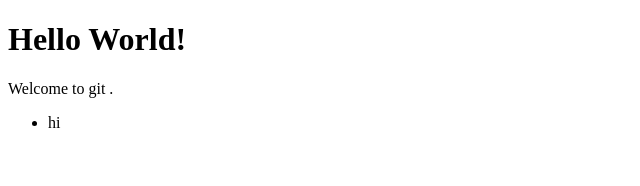
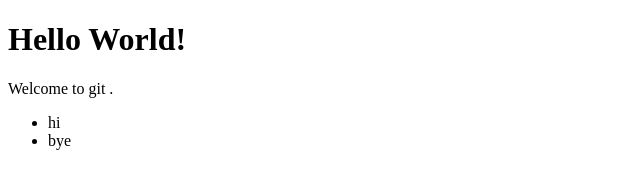
Before and after one commit to jithinsm/firstrepo, a plain HTML site: page index.html in a window 1280 px wide. Shown: the full height of the page, 0-640 px from the left. Drawn offline with Linux system fonts and the light colour scheme.

Commit message:
Add second li tag

```diff
--- a/index.html
+++ b/index.html
@@ -10,6 +10,7 @@
         Welcome to git .
         <ul>
             <li> hi </li>
+            <li>bye</li>
         </ul>
     </body>
 </html>
```
